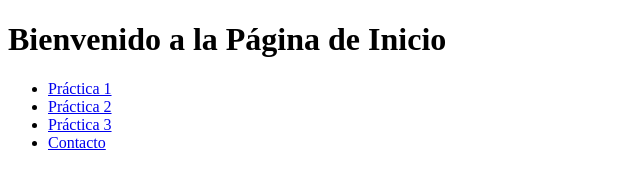
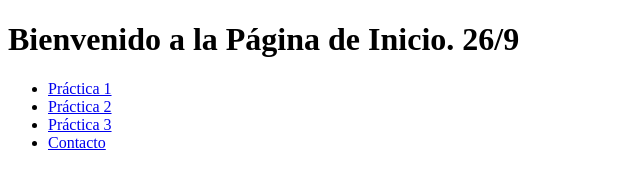
Before and after one commit to scurfid/ap-web, a plain HTML site: page index.html in a window 1280 px wide. Shown: the whole page, without its empty margins (0-640 px from the left). Drawn offline with Linux system fonts and the light colour scheme.

Commit message:
added parrafos

```diff
--- a/index.html
+++ b/index.html
@@ -5,7 +5,7 @@
     <title>Prácticas de Sonia C. Aplicaciones web</title>
 </head>
 <body>
-    <h1>Bienvenido a la Página de Inicio</h1>
+    <h1>Bienvenido a la Página de Inicio. 26/9</h1>
     <ul>
         <li><a href="pagina1.html">Práctica 1</a></li>
         <li><a href="pagina2.html">Práctica 2</a></li>
```
Also changed, not shown: 1.1/parrafos.html (added).
